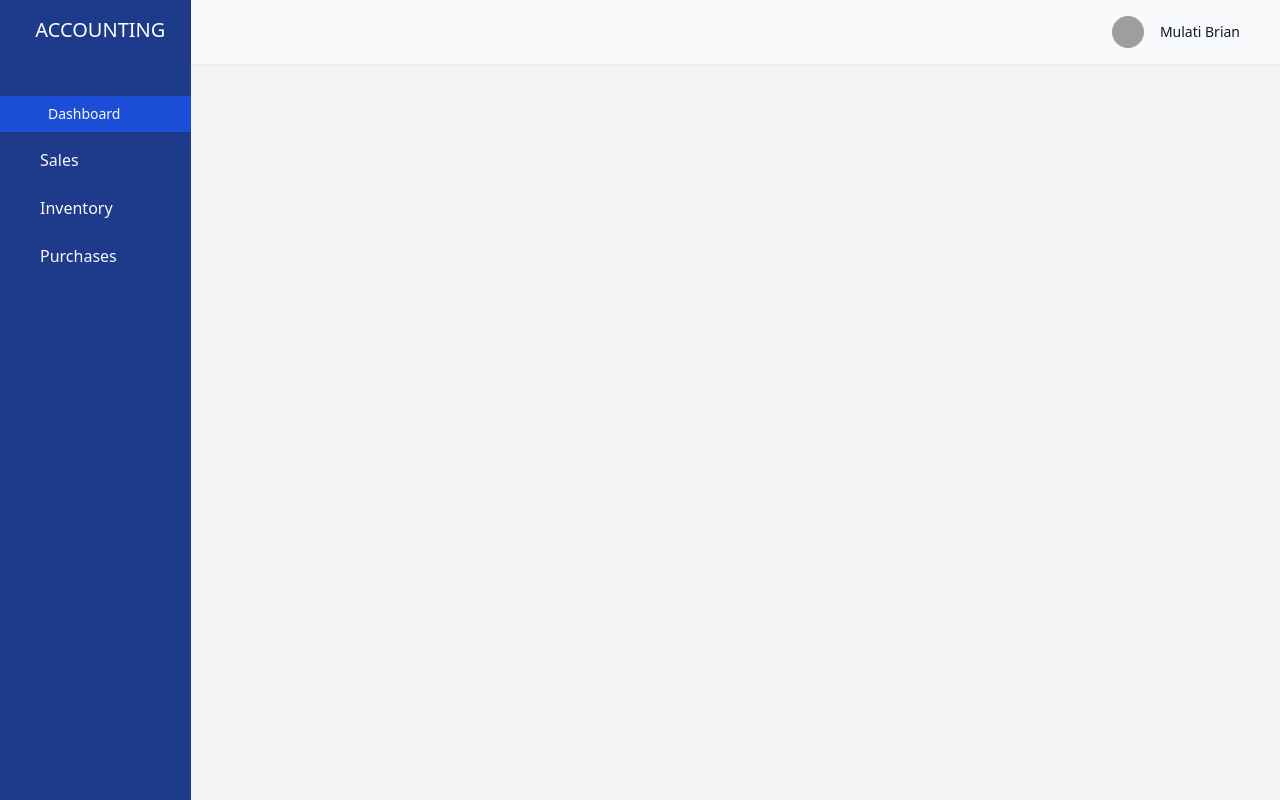
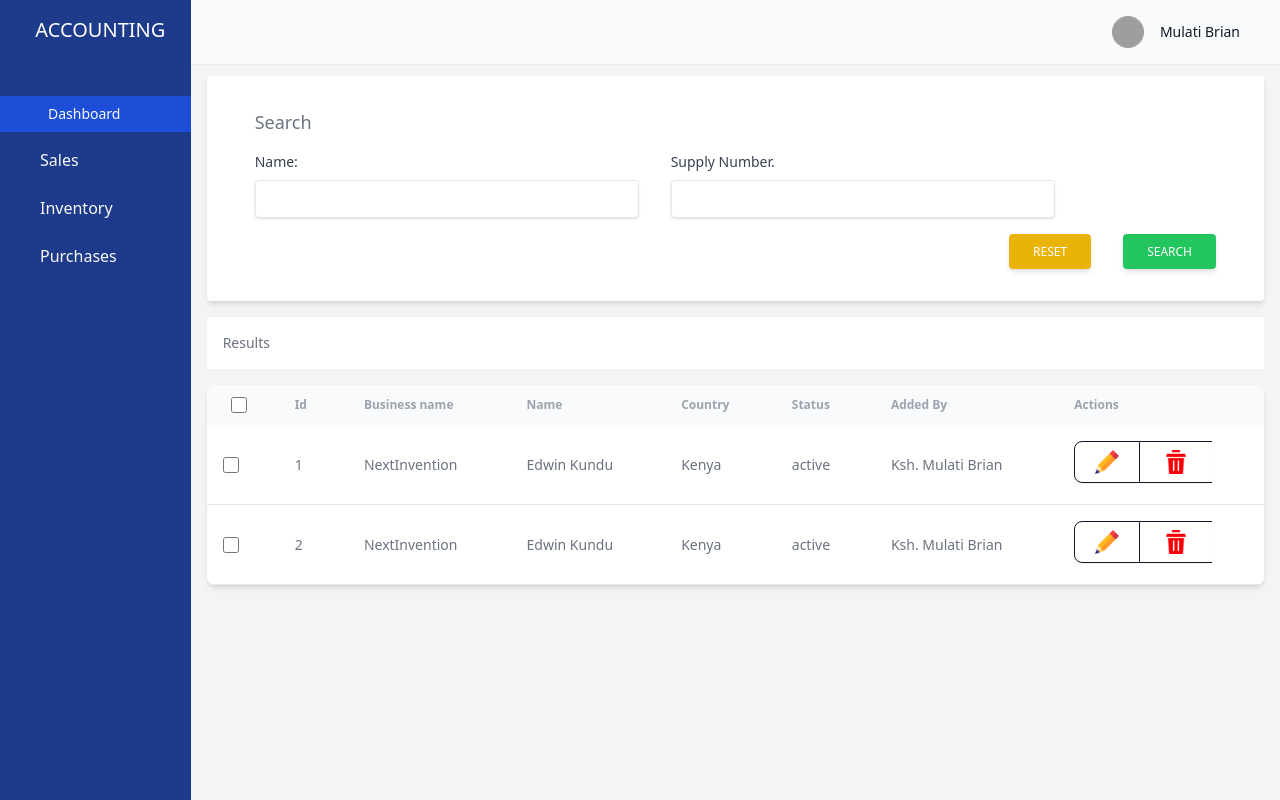
Before and after one commit to Brian-mula/accounting, a Nuxt app: page /manage_suppliers in a window 1280 px wide. Built offline with nearby package versions, Linux system fonts and the light colour scheme; grey boxes are pictures that could not be loaded.

Commit message:
added manage suppliers page

```diff
--- a/components/sideNav.vue
+++ b/components/sideNav.vue
@@ -134,7 +134,7 @@
                       Purchase refunds
                     </nuxt-link>
                      <nuxt-link
-                      to="recurrent"
+                      to="manage_suppliers"
                       class="flex items-center p-2 text-base font-normal text-gray-600 hover:bg-gray-100"
                     >
                       Manage suppliers
--- /dev/null
+++ b/pages/manage_suppliers.vue
@@ -0,0 +1,143 @@
+<template>
+    <div>
+    <form class="bg-white shadow-md rounded px-8 pt-6 pb-8 mb-4">
+    <h3 class="pt-2 pb-4 px-4 text-lg text-gray-500">Search</h3>
+      <div class="flex items-center">
+        <div class="w-96 mx-4">
+          <div class="mb-4 w-full">
+            <label class="block text-gray-700 text-sm mb-2" for="username">
+              Name:
+            </label>
+             <input
+              class="shadow appearance-none border rounded w-full py-2 px-3 text-gray-700 leading-tight focus:outline-none focus:shadow-outline"
+              placeholder=""
+            />
+          </div>
+        </div>
+        <div>
+          <div class="mb-4 w-96 mx-4">
+            <label class="block text-gray-700 text-sm mb-2" for="username">
+              Supply Number.
+            </label>
+            <input
+              class="shadow appearance-none border rounded w-full py-2 px-3 text-gray-700 leading-tight focus:outline-none focus:shadow-outline"
+              placeholder=""
+            />
+          </div>
+        </div>
+
+      </div>
+      <div class="flex justify-end items-center">
+      <div class="mx-4">
+          <button type="button" class="inline-block px-6 py-2.5 bg-yellow-500 text-white font-medium text-xs leading-tight uppercase rounded shadow-md hover:bg-yellow-600 hover:shadow-lg focus:bg-yellow-600 focus:shadow-lg focus:outline-none focus:ring-0 active:bg-yellow-700 active:shadow-lg transition duration-150 ease-in-out">Reset</button>
+      </div>
+       <div class="mx-4">
+        <button type="button" class="inline-block px-6 py-2.5 bg-green-500 text-white font-medium text-xs leading-tight uppercase rounded shadow-md hover:bg-green-600 hover:shadow-lg focus:bg-green-600 focus:shadow-lg focus:outline-none focus:ring-0 active:bg-green-700 active:shadow-lg transition duration-150 ease-in-out">Search</button>
+       </div>
+      </div>
+    </form>
+<!-- !results section -->
+    <h3 class="bg-white text-gray-500 text-sm p-4 mt-4">Results</h3>
+
+    <div class="relative overflow-x-auto shadow-md sm:rounded-lg mt-4">
+      <table class="w-full text-sm text-left text-gray-500">
+        <thead class="text-xs text-gray-400 bg-gray-50">
+          <tr>
+            <th scope="col" class="px-6 py-3">
+              <div class="flex items-center">
+                <input
+                  id="checkbox-all"
+                  type="checkbox"
+                  class="w-4 h-4 text-blue-600 bg-gray-100 border-gray-300 rounded focus:ring-blue-500 dark:focus:ring-blue-600 dark:ring-offset-gray-800 focus:ring-2 dark:bg-gray-700 dark:border-gray-600"
+                />
+                <label for="checkbox-all" class="sr-only">checkbox</label>
+              </div>
+            </th>
+            <th scope="col" class="px-6 py-3">Id</th>
+            <th scope="col" class="px-6 py-3">Business name</th>
+            <th scope="col" class="px-6 py-3">Name</th>
+            <th scope="col" class="px-6 py-3">Country</th>
+            <th scope="col" class="px-6 py-3">Status</th>
+            <th scope="col" class="px-6 py-3">Added By</th>
+
+            <th scope="col" class="px-6 py-3">Actions</th>
+          </tr>
+        </thead>
+        <tbody>
+          <tr
+            v-for="(recurrent, index) in recurrents"
+            :key="index"
+            class="bg-white border-b hover:bg-gray-50"
+          >
+            <td class="w-4 p-4">
+              <div class="flex items-center">
+                <input
+                  id="checkbox-table-1"
+                  type="checkbox"
+                  class="w-4 h-4 text-blue-600 bg-gray-100 border-gray-300 rounded focus:ring-blue-500 dark:focus:ring-blue-600 dark:ring-offset-gray-800 focus:ring-2"
+                />
+                <label for="checkbox-table-1" class="sr-only">checkbox</label>
+              </div>
+            </td>
+            <td class="px-6 py-4">{{ index + 1 }}</td>
+            <td class="px-6 py-4">{{ recurrent.buzname }}</td>
+            <td class="px-6 py-4">{{ recurrent.name }}</td>
+            <td class="px-6 py-4">{{ recurrent.country }}</td>
+            <td class="px-6 py-4">{{ recurrent.status }}</td>
+            <td class="px-6 py-4">Ksh. {{ recurrent.addedBy }}</td>
+
+            <td class="px-6 py-4">
+              <div class="inline-flex rounded-md shadow-sm" role="group">
+                <button
+                  type="button"
+                  class="py-2 px-3 text-sm font-medium text-gray-900 bg-transparent rounded-l-lg border border-gray-900 hover:bg-gray-900 hover:text-white focus:z-10 focus:ring-2 focus:ring-gray-500 focus:bg-gray-900 focus:text-white dark:border-white dark:text-white dark:hover:text-white dark:hover:bg-gray-700 dark:focus:bg-gray-700"
+                >
+                   <img
+                    src="~/assets/images/pencil.png"
+                    alt=""
+                    class="h-6 w-6 mx-2"
+                  />
+                </button>
+                <button
+                  type="button"
+                  class="py-2 px-4 text-sm font-medium text-gray-900 bg-transparent border-t border-b border-gray-900 hover:bg-gray-900 hover:text-white focus:z-10 focus:ring-2 focus:ring-gray-500 focus:bg-gray-900 focus:text-white dark:border-white dark:text-white dark:hover:text-white dark:hover:bg-gray-700 dark:focus:bg-gray-700"
+                >
+                  <img
+                    src="~/assets/images/delete.png"
+                    alt=""
+                    class="h-6 w-6 mx-2"
+                  />
+                </button>
+              </div>
+            </td>
+          </tr>
+        </tbody>
+      </table>
+    </div>
+    </div>
+</template>
+
+<script setup>
+const recurrents = ref([
+  {
+    buzname: "NextInvention",
+    name: "Edwin Kundu",
+    country: "Kenya",
+    status: "active",
+    addedBy: "Mulati Brian",
+
+  },
+   {
+    buzname: "NextInvention",
+    name: "Edwin Kundu",
+    country: "Kenya",
+    status: "active",
+    addedBy: "Mulati Brian",
+
+  },
+]);
+</script>
+
+<style lang="scss" scoped>
+
+</style>
```
